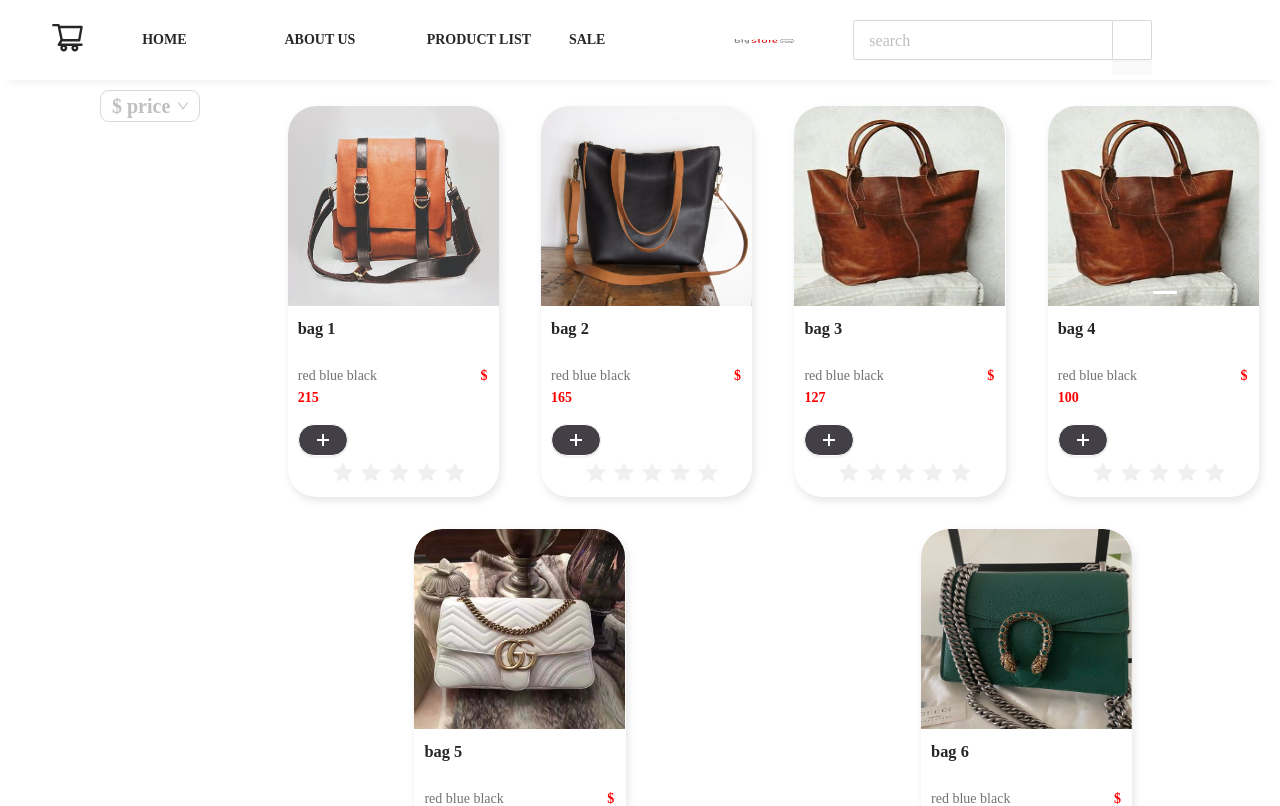
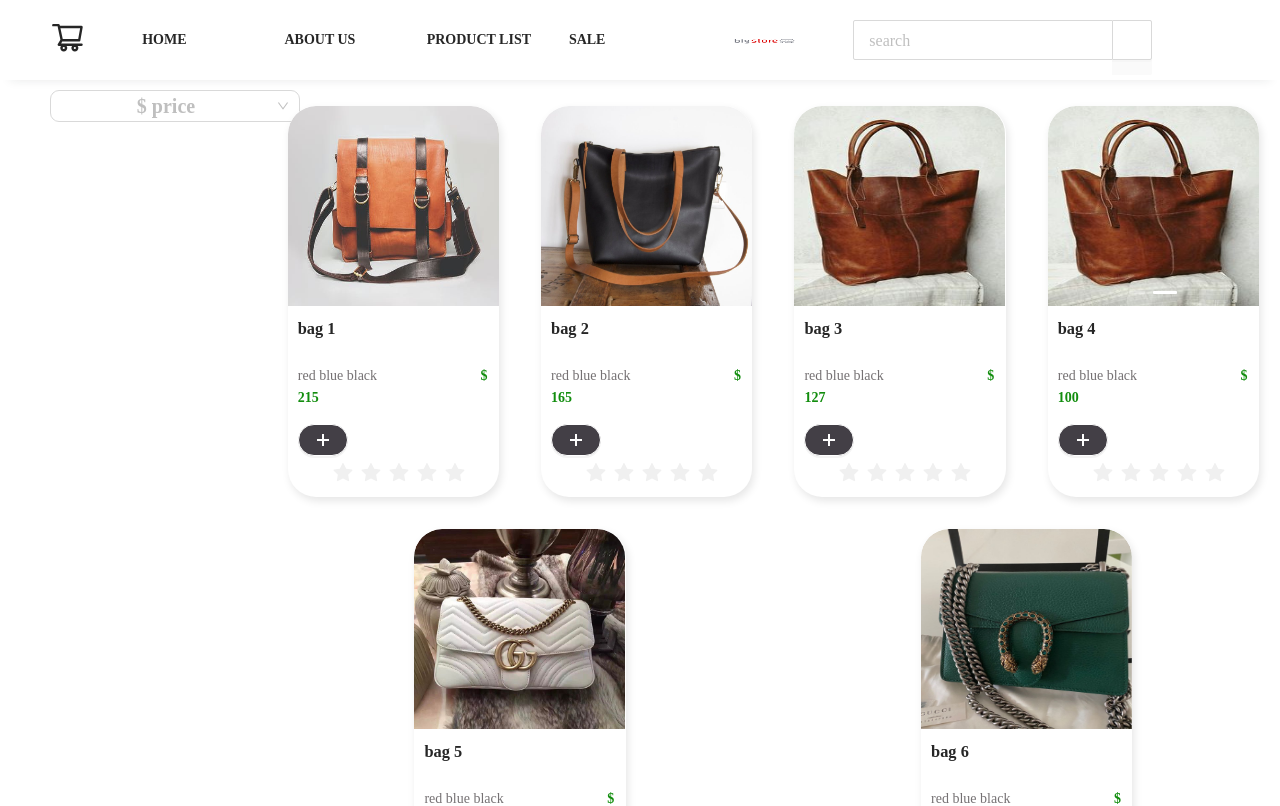
Before and after one commit to Maede-Dev/big-store, a Next.js app: page /product-list in a window 1280 px wide. Shown: the top 806 px of the page. Built offline with nearby package versions, Linux system fonts and the light colour scheme.

Commit message:
complete header and wip

```diff
--- a/Components/Card/card.module.scss
+++ b/Components/Card/card.module.scss
@@ -24,7 +24,7 @@
       color: #332e31ad;
     }
     .products_price {
-      color: red;
+      color: rgb(18, 141, 14);
       font-weight: 700;
       margin-left: 100px;
     }
--- a/Components/ProductListSideBar/index.jsx
+++ b/Components/ProductListSideBar/index.jsx
@@ -1,21 +1,21 @@
 import React from "react";
-import { Select } from 'antd';
+import { Select } from "antd";
 import style from "./style.module.scss";
 
 const { Option } = Select;
 
 const ProductListSideBar = () => {
+  const prices = [25, 45, 2.5, 85.2, 78];
 
-  return <div className={style.sidebar_container}>
-  <Select className={style.select} placeholder="$ price">
-  <Option value="price">$ 25</Option>
-    <Option value="price">$ 52.5</Option>
-    <Option value="price">$ 2.58</Option>
-    <Option value="price">$ 8.96</Option>
-    <Option value="price">$ 5</Option>
-    <Option value="price">$ 78</Option>
-  </Select>
-  </div>;
+  return (
+    <div className={style.sidebar_container}>
+      <Select className={style.select} placeholder="$ price" allowClear>
+        {prices.map((price) => (
+          <Option value={price}>$ {price}</Option>
+        ))}
+      </Select>
+    </div>
+  );
 };
 
 export default ProductListSideBar;
--- a/Components/ProductListSideBar/style.module.scss
+++ b/Components/ProductListSideBar/style.module.scss
@@ -3,9 +3,10 @@
 
   .select{
    text-align: middle;
- margin-left: 100px;
+ margin-left: 50px;
     font-weight: 700;
     font-size: 20px;
+    width: 100%;
   }
 
   :global{
```
